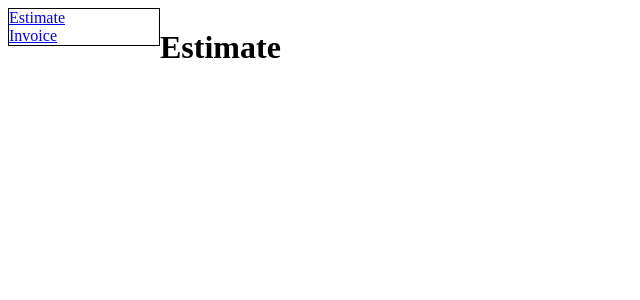
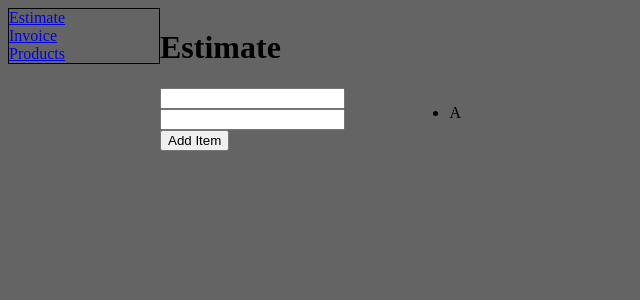
Before and after one commit to Kevin-SO/Blinds-Nisa, a Node server app: page /dashboard/estimate in a window 1280 px wide. Shown: the top 300 px of the page, without its empty margins (0-640 px from the left). Run offline with Node 20, Linux system fonts and the light colour scheme; some libraries are stand-ins or nearby versions.

Commit message:
02-06-24

```diff
--- a/public/css/main.css
+++ b/public/css/main.css
@@ -7,6 +7,10 @@
 
 
 
+}
+
+body{
+    background-color: rgb(100, 100, 100);
 }
 
 #username_i, #password_i, #submit{
@@ -33,3 +37,23 @@
     display: flex;
     flex-direction: row;
 }
+
+.main-cont{
+    display: flex;
+    flex-direction: row;
+
+
+}
+
+.calculator{
+    width: 50%;
+    align-items: center;
+    justify-content: left;
+}
+
+.items-list{
+    width: 50%;
+}ss
+.frame{
+    width: 100%;
+}
--- a/server/controllers/dashboardController.js
+++ b/server/controllers/dashboardController.js
@@ -5,7 +5,12 @@ exports.estimate = async (req, res) => {
     const locals = {
         title: 'Estimate!'
     }
-    res.render('dashboard/estimate', {
+    res.render('dashboard/estimate/estimate', { area: null,
         layout: '../views/layouts/dashboard'
     })
 }
+
+exports.products = async (req, res) =>{
+
+
+}
--- a/server/routes/dashboard.js
+++ b/server/routes/dashboard.js
@@ -4,9 +4,9 @@ const { isLoggedIn } = require('../middleware/checkAuth')
 const dC = require('../controllers/dashboardController')
 
 
-//router.get('/dashboard', dashboardController.dashboard)
 router.get('/dashboard/estimate', dC.estimate)
 
 
 
+
 module.exports = router
--- a/views/dasboard/dashboard.ejs
+++ /dev/null
@@ -1 +0,0 @@
-<h1>Dashboard</h1>
--- a/views/dashboard/estimate.ejs
+++ /dev/null
@@ -1 +0,0 @@
-<H1>Estimate</H1>
--- /dev/null
+++ b/views/dashboard/estimate/estimate.ejs
@@ -0,0 +1,31 @@
+<h1>Estimate</h1>
+<div class="main-cont">
+  <div class="calculator">
+
+        <input type="text" name="width" id="width" >
+        <input type="text" name="height" id="height" >
+        <button onclick="calculatee()" > Add Item </button>
+
+  </div>
+  <div id="items-list">
+    <ul id="items">
+      <li>A</li>
+    </ul>
+  </div>
+</div>
+
+<script>
+
+
+  function calculatee() {
+  //var area = width * height
+  //var item = {Width:width, Height: height}
+  var width = document.getElementById('width').value
+  var height = document.getElementById('height').value
+  var area = parseFloat(width)*parseFloat(height)
+  var ul = document.getElementById("items");
+  var li = document.createElement("li");
+  li.appendChild(document.createTextNode(`Width: ${width} x Height: ${height} Area: ${area} `));
+  ul.appendChild(li);
+  }
+</script>
--- a/views/dashboard/index.ejs
+++ b/views/dashboard/index.ejs
@@ -1 +1 @@
-<h1>DashboardIndex</h1>
+<h1>Dashboard</h1>
--- a/views/layouts/dashboard.ejs
+++ b/views/layouts/dashboard.ejs
@@ -10,16 +10,7 @@
 <body>
     <div class="main">
 
-        <div class="navbar">
-
-            <div class="navbar-item">
-                <a href="/dashboard/estimate">Estimate</a>
-            </div>
-            <div class="navbar-item">
-                <a href="/dashboard/invoice">Invoice</a>
-            </div>
-        </div>
-
+        <%- include('../partials/navbar.ejs') %>
         <div class="frame">
             <%-body %>
         </div>
--- /dev/null
+++ b/views/partials/navbar.ejs
@@ -0,0 +1,12 @@
+<div class="navbar">
+
+    <div class="navbar-item">
+        <a href="/dashboard/estimate">Estimate</a>
+    </div>
+    <div class="navbar-item">
+        <a href="/dashboard/invoice">Invoice</a>
+    </div>
+    <div class="navbar-item">
+        <a href="/dashboard/products">Products</a>
+    </div>
+</div>
```
Also changed, not shown: server/models/product.js (added, +48 -0 lines), server/routes/product.js (added, +11 -0 lines).
